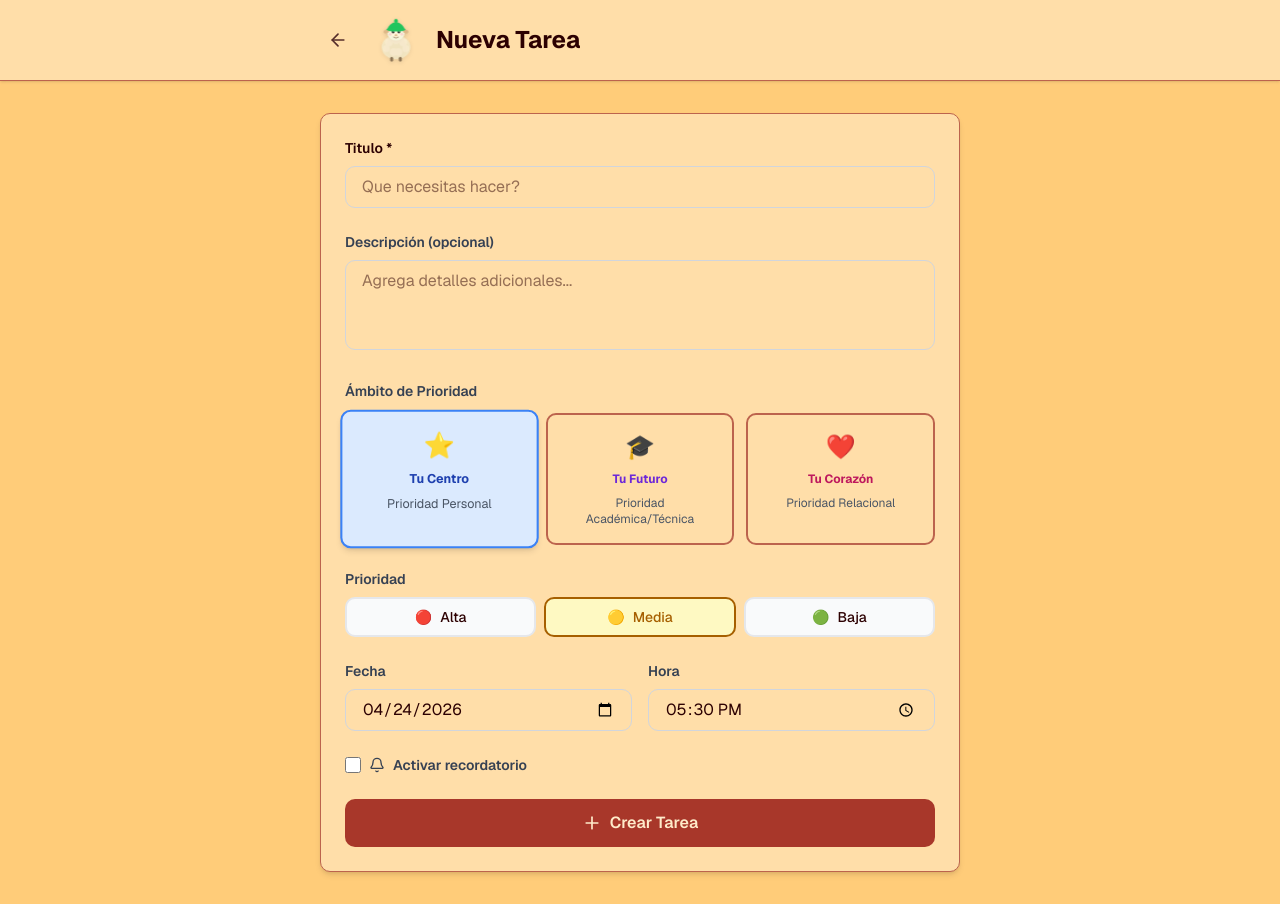
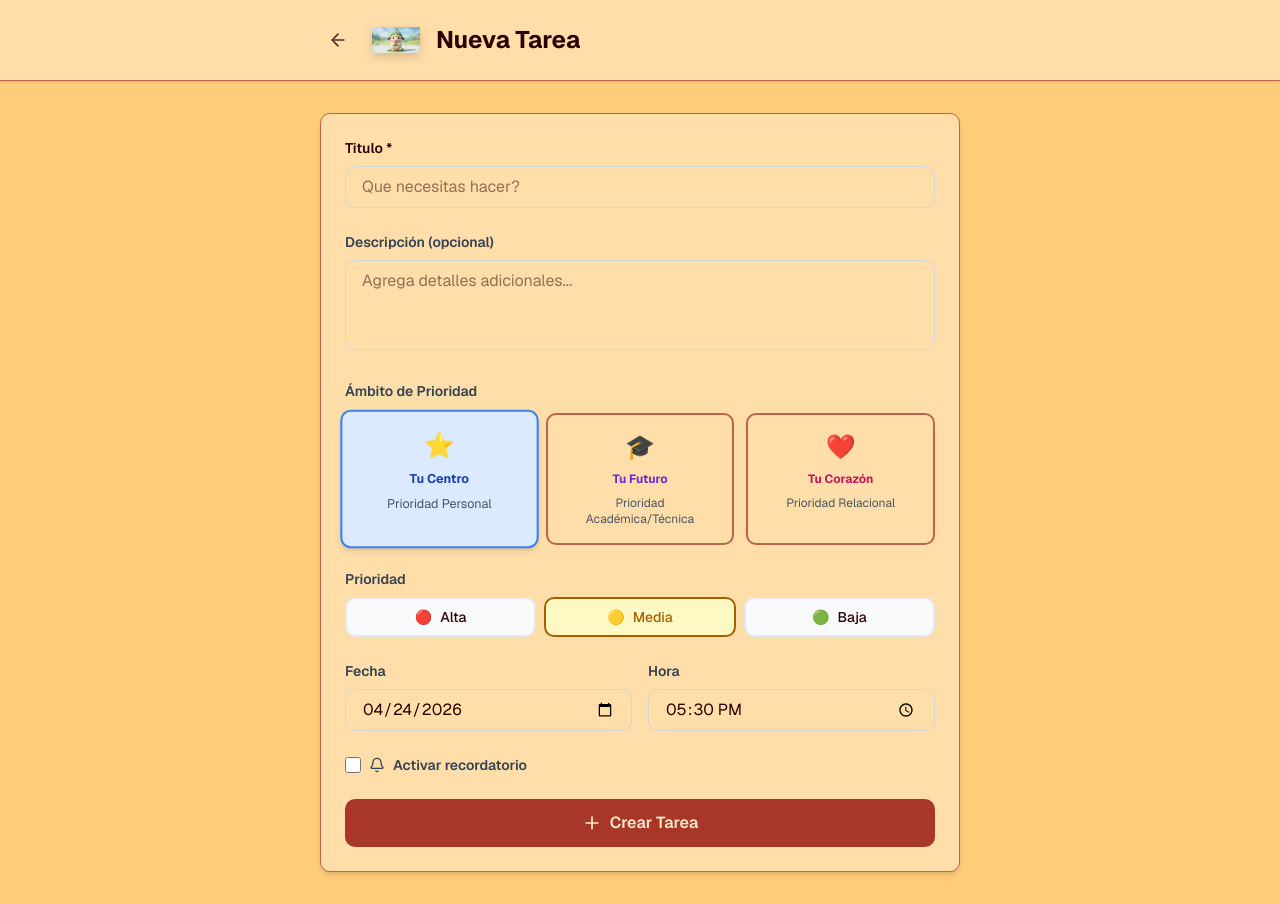
Before and after one commit to Casano-Marquina/v0-Lana-app, a Next.js app: page /create in a window 1280 px wide. Built offline with nearby package versions, Linux system fonts and the light colour scheme.

Commit message:
feat: update Lana component to use real images instead of SVG
Switch to real images for Lana with different modes and maintain interactivity.

```diff
--- a/components/Lana.tsx
+++ b/components/Lana.tsx
@@ -1,6 +1,7 @@
 'use client';
 
 import { useState, useEffect } from 'react';
+import Image from 'next/image';
 
 type Realm = 'personal' | 'academic' | 'relational';
 
@@ -10,24 +11,31 @@ interface LanaProps {
   showMessage?: boolean;
   customMessage?: string;
   className?: string;
+  onClick?: () => void;
 }
 
 const realmConfig = {
   personal: {
-    hatColor: '#22C55E', // Verde
+    image: '/images/lana-green.png',
     tone: 'amigable',
     name: 'Tu Centro',
   },
   academic: {
-    hatColor: '#3B82F6', // Azul
+    image: '/images/lana-blue.png',
     tone: 'profesional',
     name: 'Tu Futuro',
   },
   relational: {
-    hatColor: '#EC4899', // Rosa
+    image: '/images/lana-pink.png',
     tone: 'empatico',
     name: 'Tu Corazon',
   },
+};
+
+const sizeClasses = {
+  sm: 'w-12 h-12',
+  md: 'w-24 h-24',
+  lg: 'w-40 h-40',
 };
 
 const motivationalMessages = {
@@ -67,16 +75,11 @@ export function Lana({
   size = 'md',
   showMessage = false,
   customMessage,
-  className = ''
+  className = '',
+  onClick,
 }: LanaProps) {
   const [message, setMessage] = useState('');
   const config = realmConfig[realm];
-
-  const sizeClasses = {
-    sm: 'w-12 h-12',
-    md: 'w-24 h-24',
-    lg: 'w-40 h-40',
-  };
 
   useEffect(() => {
     if (showMessage && !customMessage) {
@@ -90,62 +93,19 @@ export function Lana({
 
   return (
     <div className={`flex flex-col items-center gap-3 transition-all duration-500 ${className}`}>
-      {/* Lana SVG con hover y animaciones */}
-      <div className={`relative ${sizeClasses[size]} hover:scale-105 transition-transform duration-300`}>
-        <svg viewBox="0 0 100 100" className="w-full h-full drop-shadow-sm">
-          {/* Cuerpo con animacion de "respiracion" suave */}
-          <g className="animate-[pulse_4s_infinite_ease-in-out]">
-            <ellipse cx="50" cy="65" rx="30" ry="25" fill="#F5F5DC" />
-            <circle cx="35" cy="55" r="8" fill="#FFFEF0" />
-            <circle cx="50" cy="50" r="9" fill="#FFFEF0" />
-            <circle cx="65" cy="55" r="8" fill="#FFFEF0" />
-            <circle cx="30" cy="68" r="7" fill="#FFFEF0" />
-            <circle cx="70" cy="68" r="7" fill="#FFFEF0" />
-            <circle cx="45" cy="75" r="8" fill="#FFFEF0" />
-            <circle cx="55" cy="75" r="8" fill="#FFFEF0" />
-          </g>
-
-          {/* Cabeza */}
-          <ellipse cx="50" cy="35" rx="18" ry="16" fill="#F5F5DC" />
-
-          {/* Orejas */}
-          <ellipse cx="30" cy="32" rx="6" ry="4" fill="#DEB887" transform="rotate(-20 30 32)" />
-          <ellipse cx="70" cy="32" rx="6" ry="4" fill="#DEB887" transform="rotate(20 70 32)" />
-
-          {/* Cara */}
-          <ellipse cx="50" cy="38" rx="10" ry="8" fill="#FFF8DC" />
-
-          {/* Ojos */}
-          <circle cx="44" cy="33" r="3" fill="#2D2D2D" />
-          <circle cx="56" cy="33" r="3" fill="#2D2D2D" />
-          <circle cx="45" cy="32" r="1" fill="#FFFFFF" />
-          <circle cx="57" cy="32" r="1" fill="#FFFFFF" />
-
-          {/* Nariz */}
-          <ellipse cx="50" cy="40" rx="3" ry="2" fill="#DEB887" />
-
-          {/* Sonrisa */}
-          <path d="M 45 44 Q 50 48 55 44" stroke="#8B7355" strokeWidth="1.5" fill="none" strokeLinecap="round" />
-
-          {/* Mejillas rosadas */}
-          <circle cx="38" cy="38" r="3" fill="#FFB6C1" opacity="0.5" />
-          <circle cx="62" cy="38" r="3" fill="#FFB6C1" opacity="0.5" />
-
-          {/* Gorrita con transiciones de color suaves */}
-          <g className="transition-colors duration-700 ease-in-out">
-            <path
-              d="M 32 28 Q 35 15 50 12 Q 65 15 68 28 L 32 28 Z"
-              fill={config.hatColor}
-              className="transition-all duration-700"
-            />
-            <ellipse cx="50" cy="28" rx="20" ry="4" fill={config.hatColor} className="transition-all duration-700" />
-            <circle cx="50" cy="10" r="4" fill={config.hatColor} className="transition-all duration-700" />
-          </g>
-
-          {/* Patas */}
-          <rect x="38" y="85" width="6" height="10" rx="3" fill="#8B7355" />
-          <rect x="56" y="85" width="6" height="10" rx="3" fill="#8B7355" />
-        </svg>
+      {/* Lana Real Image */}
+      <div
+        className={`relative ${sizeClasses[size]} hover:scale-105 transition-transform duration-300 ${onClick ? 'cursor-pointer' : ''}`}
+        onClick={onClick}
+      >
+        <Image
+          src={config.image}
+          alt={`Lana - Modo ${realm}`}
+          fill
+          priority
+          quality={95}
+          className="object-contain drop-shadow-lg"
+        />
       </div>
 
       {/* Mensaje con estilo mejorado */}
```
